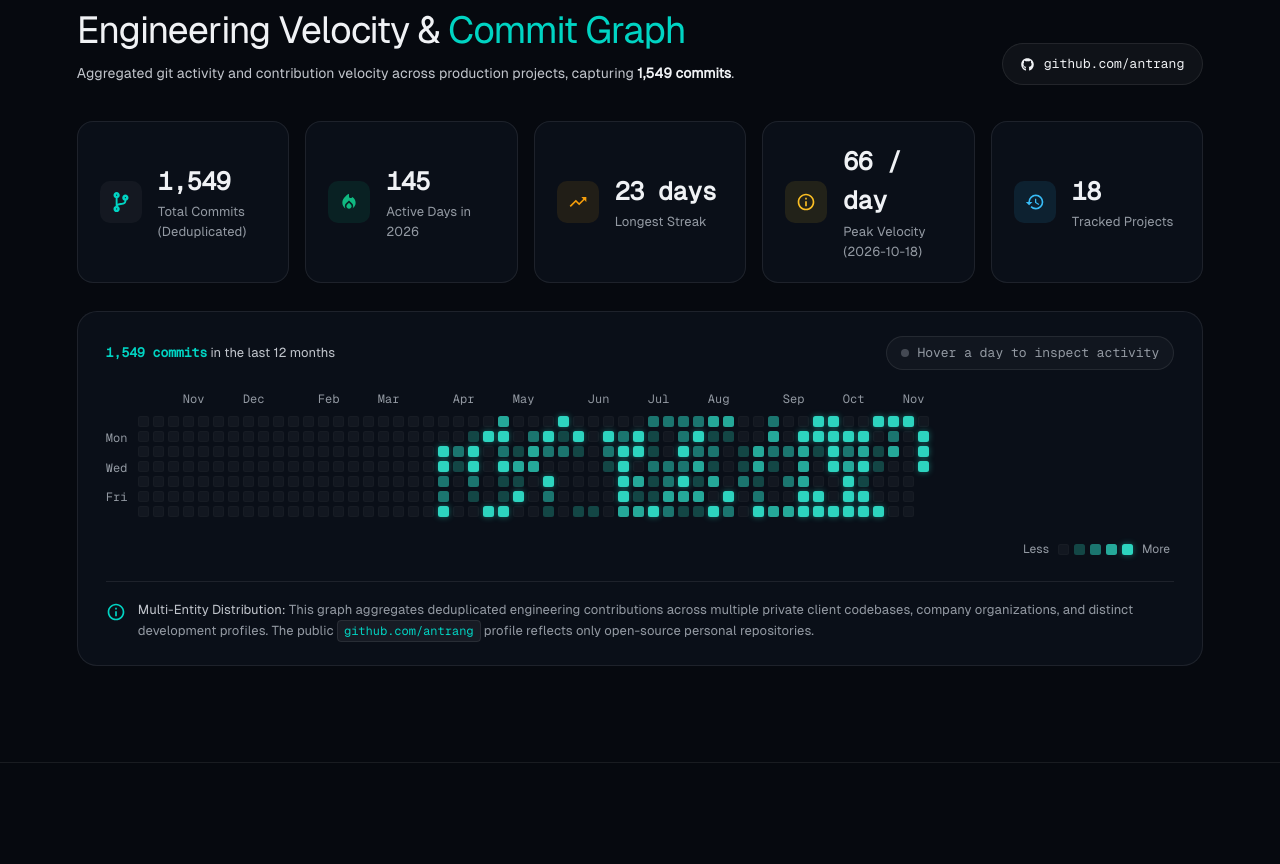
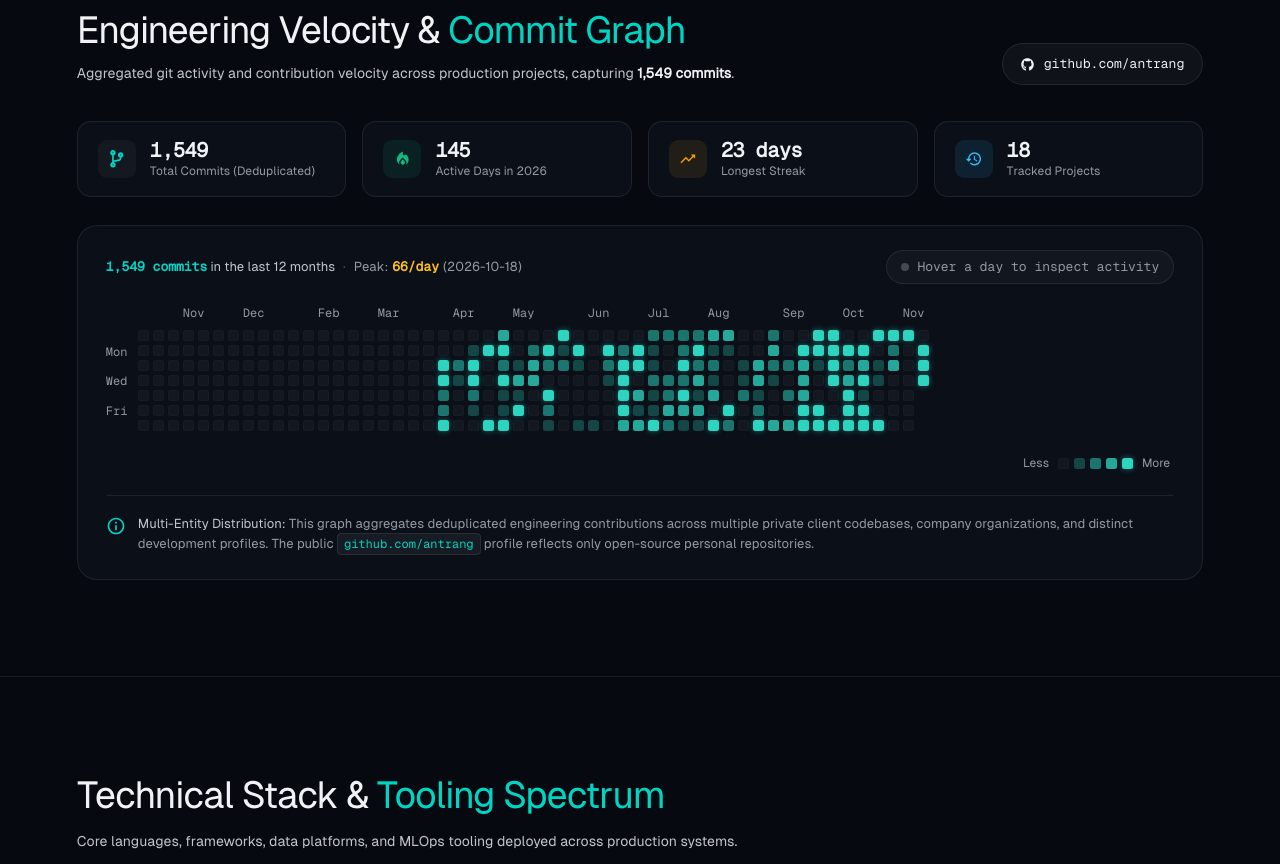
Before and after one commit to antrang/awasekar-portfolio, a React (Vite) app: page / in a window 1280 px wide. Shown: the part 4500-5364 px from the top of the page. Built offline with nearby package versions, Linux system fonts and the light colour scheme.

Commit message:
style(telemetry): restore 4-card grid, calibrate typography, and move peak velocity to heatmap header

```diff
--- a/src/components/CommitChart.tsx
+++ b/src/components/CommitChart.tsx
@@ -243,16 +243,6 @@ export const CommitChart: React.FC<{ embedded?: boolean }> = ({ embedded }) => {
           </div>
 
           <div className="commit-kpi-card">
-            <div className="kpi-icon-wrap kpi-streak">
-              <MdInfoOutline />
-            </div>
-            <div className="kpi-data">
-              <span className="kpi-number"><CountUp end={summary.busiestDay.count} /> / day</span>
-              <span className="kpi-label">Peak Velocity ({summary.busiestDay.date})</span>
-            </div>
-          </div>
-
-          <div className="commit-kpi-card">
             <div className="kpi-icon-wrap kpi-accent">
               <MdHistory />
             </div>
@@ -267,7 +257,11 @@ export const CommitChart: React.FC<{ embedded?: boolean }> = ({ embedded }) => {
         <div className="commit-heatmap-card">
           <div className="heatmap-header">
             <div className="heatmap-summary">
-              <strong>{summary.totalCommits.toLocaleString()} commits</strong> in the last 12 months
+              <span><strong>{summary.totalCommits.toLocaleString()} commits</strong> in the last 12 months</span>
+              <span className="heatmap-summary-sep">·</span>
+              <span className="heatmap-peak-badge">
+                Peak: <strong>{summary.busiestDay.count}/day</strong> ({summary.busiestDay.date})
+              </span>
             </div>
 
             {/* Static Telemetry Inspector Badge */}
--- a/src/components/styles/CommitChart.css
+++ b/src/components/styles/CommitChart.css
@@ -59,7 +59,7 @@
 /* KPI Counter Cards */
 .commit-kpi-grid {
   display: grid;
-  grid-template-columns: repeat(5, 1fr);
+  grid-template-columns: repeat(4, 1fr);
   gap: 16px;
   margin-bottom: 28px;
 }
@@ -67,11 +67,11 @@
 .commit-kpi-card {
   display: flex;
   align-items: center;
-  gap: 16px;
-  padding: 20px 22px;
+  gap: 14px;
+  padding: 16px 20px;
   background: var(--surfaceCard);
   border: 1px solid var(--borderColor);
-  border-radius: 16px;
+  border-radius: 14px;
   backdrop-filter: blur(12px);
   transition: all 0.2s ease;
 }
@@ -82,15 +82,15 @@
 }
 
 .kpi-icon-wrap {
-  width: 42px;
-  height: 42px;
+  width: 38px;
+  height: 38px;
   display: flex;
   align-items: center;
   justify-content: center;
-  border-radius: 10px;
+  border-radius: 9px;
   background: rgba(255, 255, 255, 0.04);
   color: var(--accentColor);
-  font-size: var(--text-lg);
+  font-size: 1.1rem;
   flex-shrink: 0;
 }
 
@@ -121,16 +121,18 @@
 
 .kpi-number {
   font-family: var(--fontMono);
-  font-size: var(--text-xl);
+  font-size: var(--text-lg);
   font-weight: 700;
   letter-spacing: -0.02em;
   color: var(--textPrimary);
+  line-height: 1.2;
 }
 
 .kpi-label {
-  font-size: var(--text-xs);
+  font-size: var(--text-2xs);
   color: var(--textMuted);
   margin-top: 2px;
+  line-height: 1.3;
 }
 
 /* Heatmap Card */
@@ -154,8 +156,32 @@
   flex-wrap: wrap;
 }
 
+.heatmap-summary {
+  display: flex;
+  align-items: center;
+  gap: 8px;
+  flex-wrap: wrap;
+}
+
 .heatmap-summary strong {
   color: var(--accentColor);
+  font-family: var(--fontMono);
+}
+
+.heatmap-summary-sep {
+  color: var(--textMuted);
+  opacity: 0.5;
+}
+
+.heatmap-peak-badge {
+  display: inline-flex;
+  align-items: center;
+  gap: 4px;
+  color: var(--textMuted);
+}
+
+.heatmap-peak-badge strong {
+  color: #fbbf24;
   font-family: var(--fontMono);
 }
 
@@ -424,19 +450,13 @@
 }
 
 /* Responsive adjustments */
-@media (max-width: 1200px) {
-  .commit-kpi-grid {
-    grid-template-columns: repeat(3, 1fr);
-  }
-}
-
-@media (max-width: 860px) {
+@media (max-width: 1024px) {
   .commit-kpi-grid {
     grid-template-columns: repeat(2, 1fr);
   }
 }
 
-@media (max-width: 580px) {
+@media (max-width: 640px) {
   .commit-kpi-grid {
     grid-template-columns: 1fr;
   }
```
